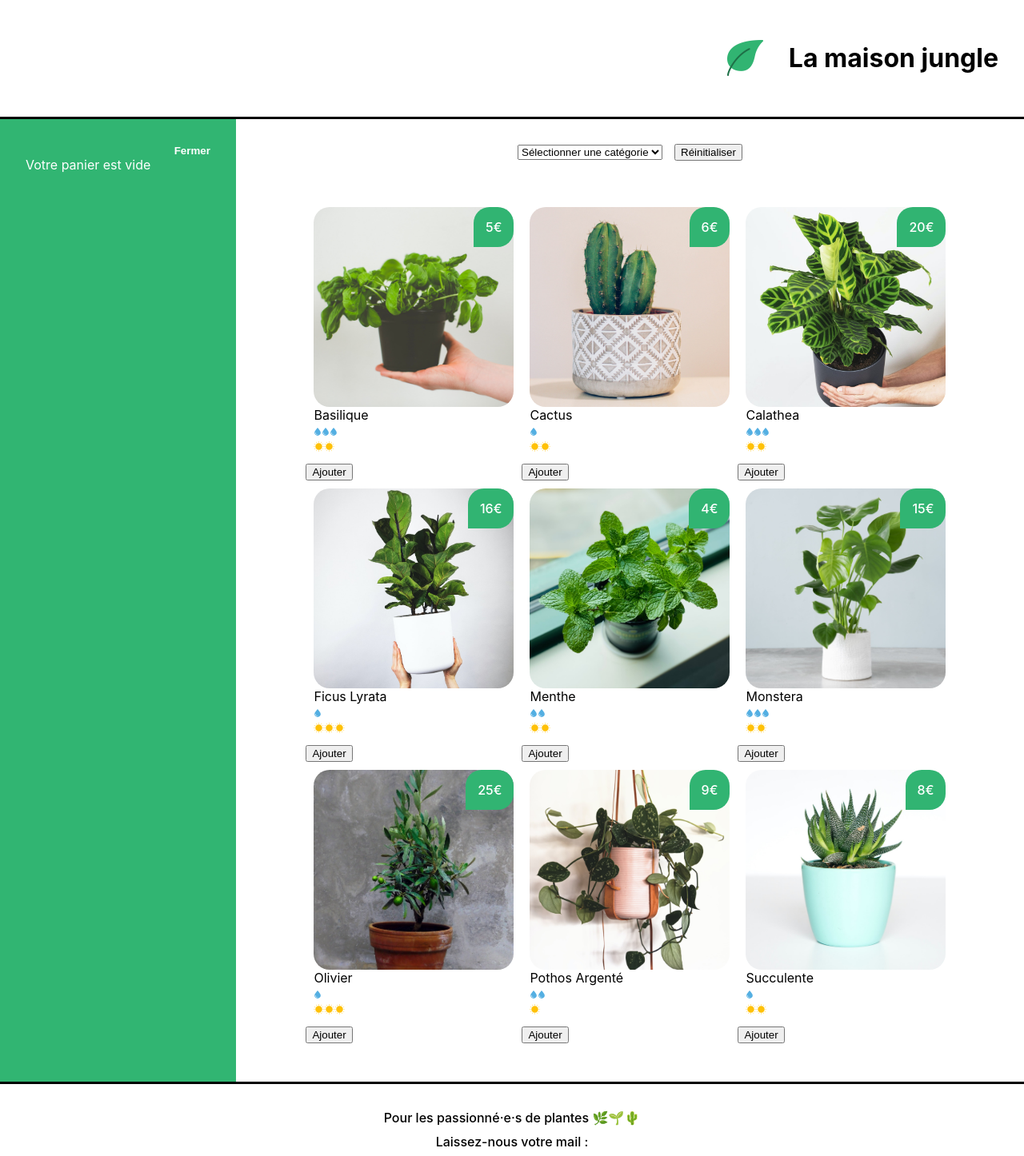
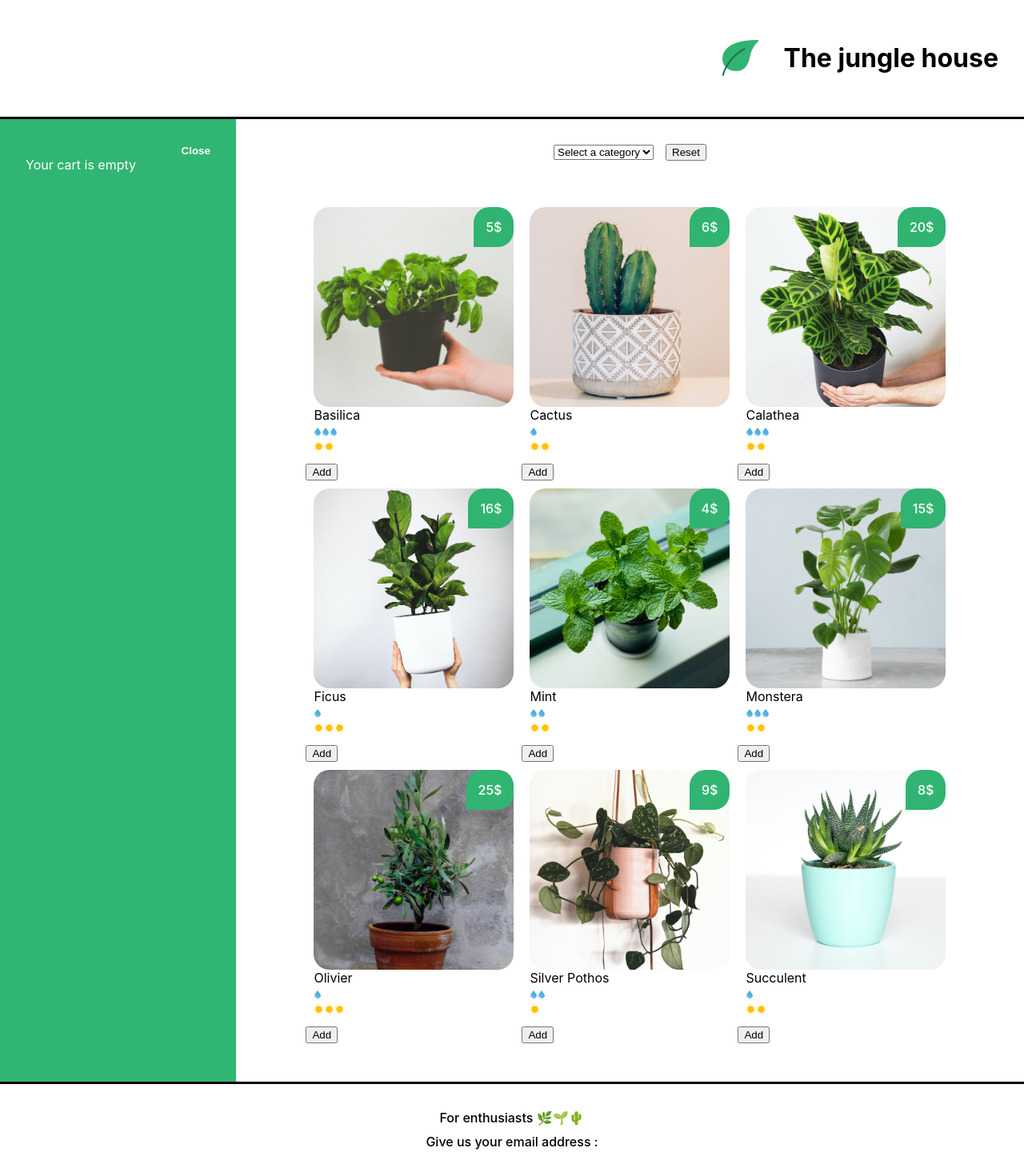
Before and after one commit to gobwah/the-jungle-house, a React (Create React App) app: page / in a window 1280 px wide. Shown: the top 1446 px of the page at 80% size. Built offline with nearby package versions, Linux system fonts and the light colour scheme.

Commit message:
translation

```diff
--- a/src/components/App.js
+++ b/src/components/App.js
@@ -17,8 +17,8 @@ function App() {
 	return (
 		<div>
 			<Banner>
-				<img src={logo} alt='La maison jungle' className='tjh-logo' />
-				<h1 className='tjh-title'>La maison jungle</h1>
+				<img src={logo} alt='The jungle house' className='tjh-logo' />
+				<h1 className='tjh-title'>The jungle house</h1>
 			</Banner>
 			<div className='tjh-layout-inner'>
 				<Cart cart={cart} updateCart={updateCart} />
--- a/src/components/CareScale.js
+++ b/src/components/CareScale.js
@@ -3,8 +3,8 @@ import Water from '../assets/water.svg'
 
 function handleClick(e, scaleValue, careType) {
 	e.stopPropagation()
-	const range = ['peu', 'modérément', 'beaucoup']
-	alert(`Cette plante requiert ${range[scaleValue-1]} ${careType === 'light' ? 'de lumière' : "d'arrosage"}`)
+	const range = ['few', 'moderately', 'a lot of']
+	alert(`This plant needs ${range[scaleValue-1]} ${careType === 'light' ? 'light' : "water"}`)
 }
 
 function CareScale({ scaleValue, careType }) {
--- a/src/components/Cart.js
+++ b/src/components/Cart.js
@@ -9,7 +9,7 @@ function Cart({ cart, updateCart }) {
 	)
 
     useEffect(() => {
-		document.title = `LMJ: ${total}€ d'achats`
+		document.title = `TJH: Cart ${total}$`
 	}, [total])
 
 	return isOpen ? (
@@ -18,23 +18,23 @@ function Cart({ cart, updateCart }) {
 				className='tjh-cart-toggle-button'
 				onClick={() => setIsOpen(false)}
 			>
-				Fermer
+				Close
 			</button>
 			{cart.length > 0 ? (
 				<div>
-					<h2>Panier</h2>
+					<h2>Cart</h2>
 					<ul>
 						{cart.map(({ name, price, amount }, index) => (
 							<div key={`${name}-${index}`}>
-								{name} {price}€ x {amount}
+								{name} {price}$ x {amount}
 							</div>
 						))}
 					</ul>
-					<h3>Total :{total}€</h3>
-					<button onClick={() => updateCart([])}>Vider le panier</button>
+					<h3>Total :{total}$</h3>
+					<button onClick={() => updateCart([])}>Empty cart</button>
 				</div>
 			) : (
-				<div>Votre panier est vide</div>
+				<div>Your cart is empty</div>
 			)}
 		</div>
 	) : (
@@ -43,7 +43,7 @@ function Cart({ cart, updateCart }) {
 				className='tjh-cart-toggle-button'
 				onClick={() => setIsOpen(true)}
 			>
-				Ouvrir le Panier
+				Open cart
 			</button>
 		</div>
 	)
--- a/src/components/Categories.js
+++ b/src/components/Categories.js
@@ -4,12 +4,12 @@ function Categories({ categories, categoryFilter, setCategoryFilter }) {
     return (
         <div className='tjh-categories'>
             <select className='tjh-categories-select' value={categoryFilter} onChange={(e) => setCategoryFilter(e.target.value)}>
-                <option value=''>Sélectionner une catégorie</option>
+                <option value=''>Select a category</option>
                 {categories.sort().map((category, index) => (
                     <option key={`${category}-${index}`} value={category}>{category}</option>
                 ))}
             </select>
-            <button onClick={() => setCategoryFilter('')}>Réinitialiser</button>
+            <button onClick={() => setCategoryFilter('')}>Reset</button>
         </div>
     );
 }
--- a/src/components/Footer.js
+++ b/src/components/Footer.js
@@ -10,18 +10,18 @@ function Footer() {
 
 	function handleBlur() {
 		if (!inputValue.includes('@')) {
-			alert("Attention, il n'y a pas d'@, ceci n'est pas une adresse valide 😥")
+			alert("There is no '@' in your email address 😥")
 		}
 	}
 
 	return (
 		<footer className='tjh-footer'>
 			<div className='tjh-footer-elem'>
-				Pour les passionné·e·s de plantes 🌿🌱🌵
+				For enthusiasts 🌿🌱🌵
 			</div>
-			<div className='tjh-footer-elem'>Laissez-nous votre mail :</div>
+			<div className='tjh-footer-elem'>Give us your email address :</div>
 			<input
-				placeholder='Entrez votre mail'
+				placeholder='Enter your email address'
 				onChange={handleInput}
 				value={inputValue}
 				onBlur={handleBlur}
--- a/src/components/PlantItem.js
+++ b/src/components/PlantItem.js
@@ -2,13 +2,13 @@ import CareScale from './CareScale'
 import '../styles/PlantItem.css'
 
 function handleClick(plantName) {
-	alert(`Vous voulez acheter 1 ${plantName}? Très bon choix 🌱✨`)
+	alert(`Do you want to buy 1 ${plantName}? Good choice 🌱✨`)
 }
 
 function PlantItem({ cover, name, water, light, price }) {
 	return (
-		<li className='tjh-plant-item' onClick={() => handleClick}>
-			<span className='tjh-plant-item-price'>{price}€</span>
+		<li className='tjh-plant-item' onClick={() => handleClick(name)}>
+			<span className='tjh-plant-item-price'>{price}$</span>
 			<img className='tjh-plant-item-cover' src={cover} alt={`${name} cover`} />
 			{name}
 			<div>
--- a/src/components/ShoppingList.js
+++ b/src/components/ShoppingList.js
@@ -46,7 +46,7 @@ function ShoppingList({ cart, updateCart }) {
 									light={light}
 									price={price}
 								/>
-								<button onClick={() => addToCart(name, price)}>Ajouter</button>
+								<button onClick={() => addToCart(name, price)}>Add</button>
 							</div>
 						)
 					)
--- a/src/data/plantList.js
+++ b/src/data/plantList.js
@@ -11,7 +11,7 @@ import cactus from '../assets/cactus.jpg'
 export const plantList = [
 	{
 		name: 'monstera',
-		category: 'classique',
+		category: 'classic',
 		id: '1ed',
 		light: 2,
 		water: 3,
@@ -19,8 +19,8 @@ export const plantList = [
 		price: 15
 	},
 	{
-		name: 'ficus lyrata',
-		category: 'classique',
+		name: 'ficus',
+		category: 'classic',
 		id: '2ab',
 		light: 3,
 		water: 1,
@@ -29,8 +29,8 @@ export const plantList = [
 	},
 
 	{
-		name: 'pothos argenté',
-		category: 'classique',
+		name: 'silver pothos',
+		category: 'classic',
 		id: '3sd',
 		light: 1,
 		water: 2,
@@ -40,7 +40,7 @@ export const plantList = [
 	},
 	{
 		name: 'calathea',
-		category: 'classique',
+		category: 'classic',
 		id: '4kk',
 		light: 2,
 		water: 3,
@@ -50,7 +50,7 @@ export const plantList = [
 	},
 	{
 		name: 'olivier',
-		category: 'extérieur',
+		category: 'outdoor',
 		id: '5pl',
 		light: 3,
 		water: 1,
@@ -60,7 +60,7 @@ export const plantList = [
 
 	{
 		name: 'cactus',
-		category: 'plante grasse',
+		category: 'fleshly',
 		id: '8fp',
 		light: 2,
 		water: 1,
@@ -68,8 +68,8 @@ export const plantList = [
 		price: 6
 	},
 	{
-		name: 'basilique',
-		category: 'extérieur',
+		name: 'basilica',
+		category: 'outdoor',
 		id: '7ie',
 		light: 2,
 		water: 3,
@@ -77,8 +77,8 @@ export const plantList = [
 		price: 5
 	},
 	{
-		name: 'succulente',
-		category: 'plante grasse',
+		name: 'succulent',
+		category: 'fleshly',
 		id: '9vn',
 		light: 2,
 		water: 1,
@@ -87,8 +87,8 @@ export const plantList = [
 	},
 
 	{
-		name: 'menthe',
-		category: 'extérieur',
+		name: 'mint',
+		category: 'outdoor',
 		id: '6uo',
 		light: 2,
 		water: 2,
```
